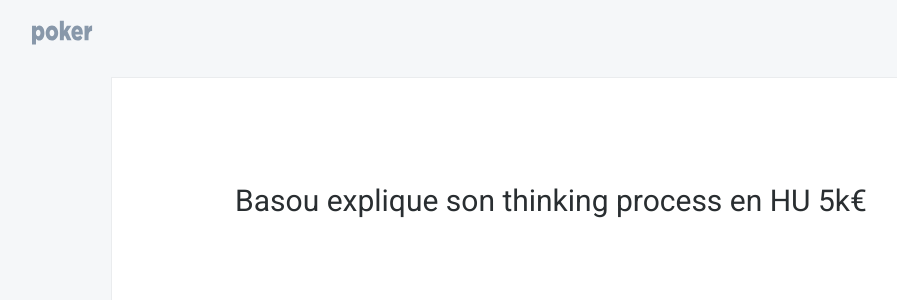
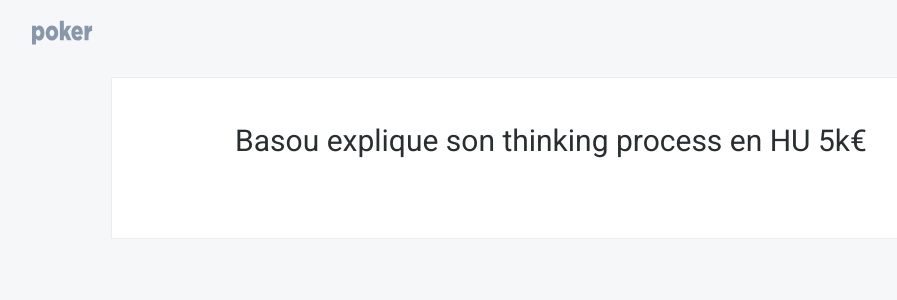
Before and after one commit to greglejeune/blog, a Jekyll site: the page built from index.html, in a window 1280 px wide. Shown: the top 300 px of the page, without its empty margins (89-986 px from the left). Built offline with Jekyll 4.4.1, drawn with Linux system fonts in a browser that asks for light colours.

Commit message:
Add files via upload

```diff
--- a/css/blog.css
+++ b/css/blog.css
@@ -35,6 +35,11 @@ article {
     margin: 0 auto 100px;
     border: 1px solid #eaecee;
     padding: 75px 0;
+}
+
+article.list {
+    margin: 0 auto 101px;
+    padding: 15px 0 30px;
 }
 
 article header {
--- a/index.html
+++ b/index.html
@@ -4,7 +4,7 @@ layout: base
 
 {% for post in site.posts %}
     <a href="{{ post.url | prepend: site.baseurl }}">
-        <article>
+        <article class="list">
             <header>
                 <h1>{{ post.title }}</h1>
             </header>
```
